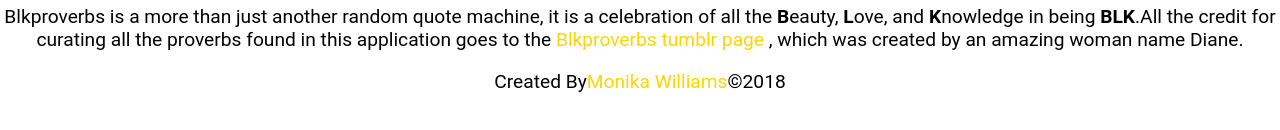
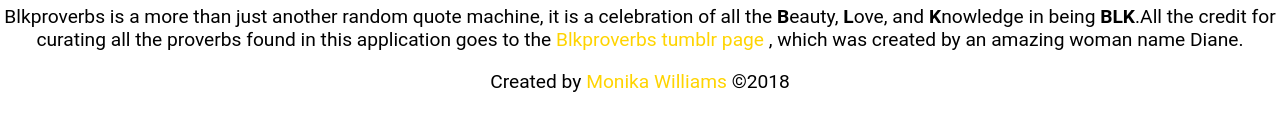
Before and after one commit to CurlsandCode/Blkproverbs-app, a React (Create React App) app in the folder blkproverbs-app-client/: page /about in a window 1280 px wide. Shown: the part 386-516 px from the top of the page. Built offline with nearby package versions, Linux system fonts and the light colour scheme.

Commit message:
made small change to the word by

```diff
--- a/blkproverbs-app-client/src/components/Footer.js
+++ b/blkproverbs-app-client/src/components/Footer.js
@@ -3,7 +3,7 @@
 const Footer = () => {
   return (
     <div className='Footer'>
-      <p> Created By<a href="http://monikamwilliams.com" target="_blank"  rel="noopener noreferrer">Monika Williams</a>&#169;2018</p>
+      <p> Created by <a href="http://monikamwilliams.com" target="_blank"  rel="noopener noreferrer"> Monika Williams </a>&#169;2018</p>
     </div>
   )
 }
```
